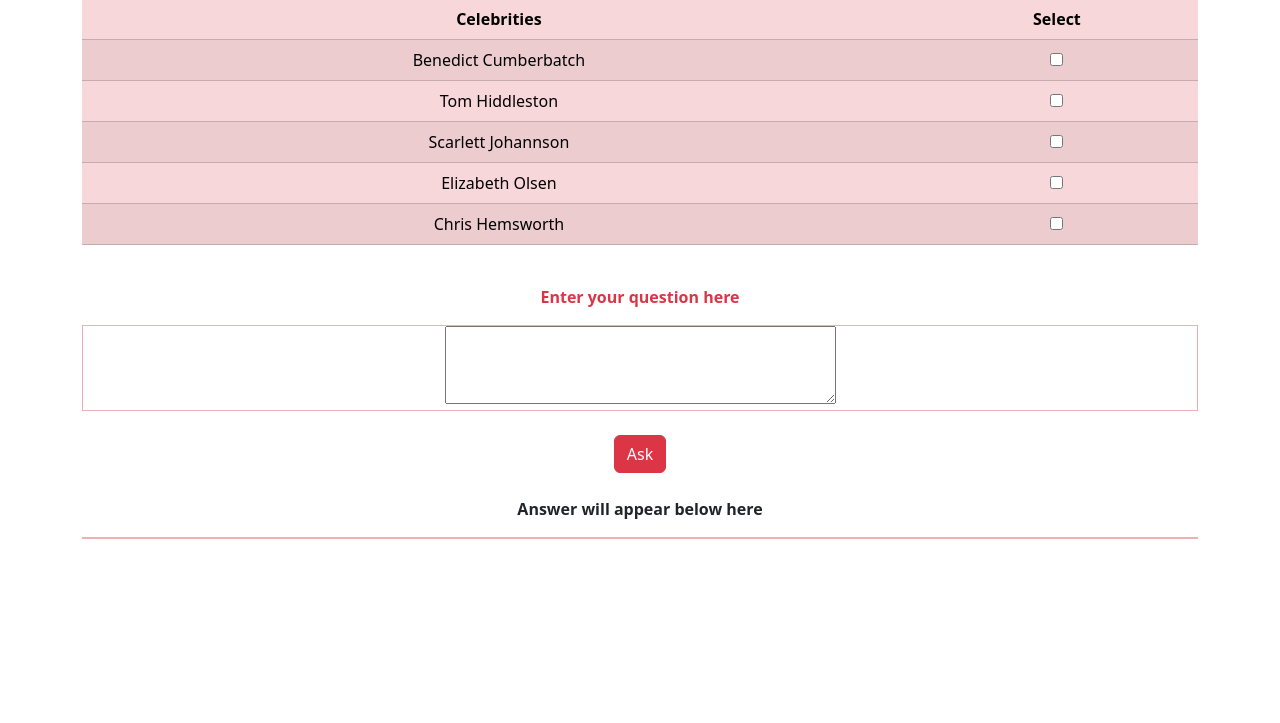
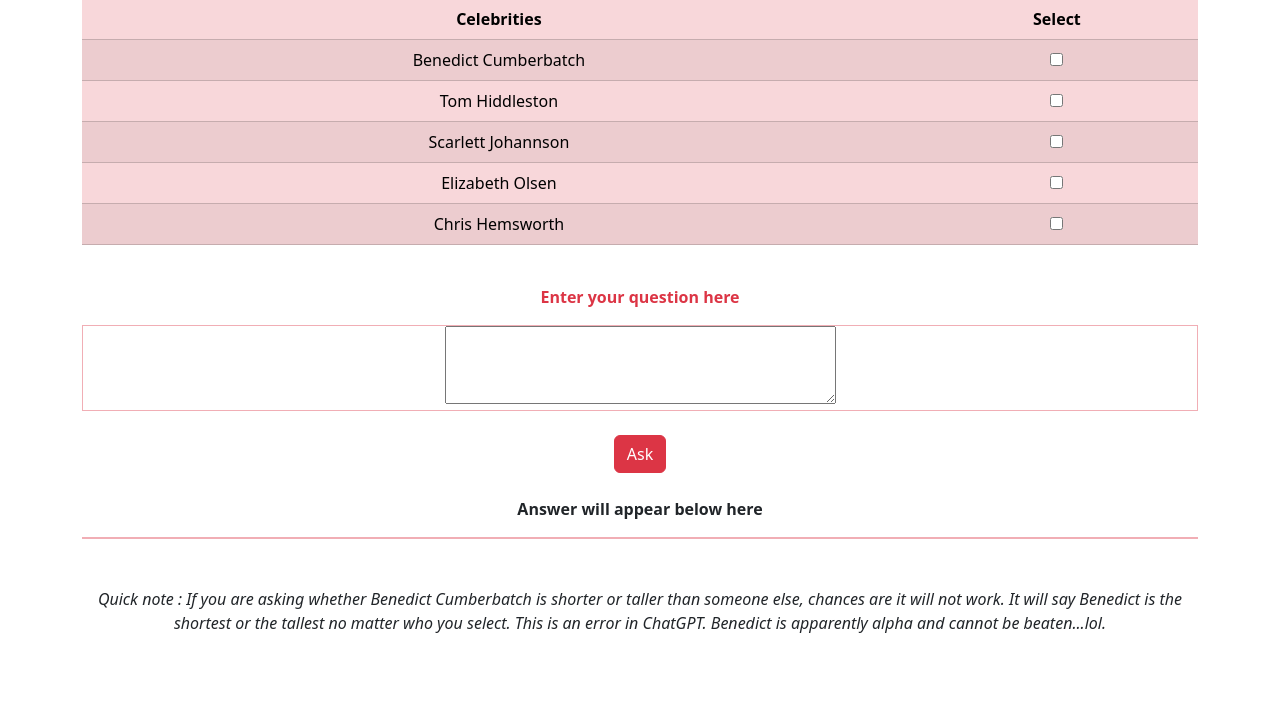
Before and after one commit to bluedrank09/celebrityAIBot, a Django app: page /celebAI/ in a window 1280 px wide. Shown: the part 83-806 px from the top of the page. Before the commit the page ends 622 px from the top, so only its background shows below. Run offline with Django 4.2, Linux system fonts and the light colour scheme.

Commit message:
Added comments, added disclaimer

```diff
--- a/celebrityAIBotApp/forms.py
+++ b/celebrityAIBotApp/forms.py
@@ -1,9 +1,12 @@
+# importing libraries needed
 from django import forms
 
-class CelebrityQuestion(forms.Form):
+class CelebrityQuestion(forms.Form): # creating class
+    # checkboxes
     first_celebrity = forms.BooleanField(label="Benedict Cumberbatch", required=False)
     second_celebrity = forms.BooleanField(label="Tom Hiddleston", required=False)
     third_celebrity = forms.BooleanField(label="Scarlett Johannson", required=False)
     fourth_celebrity = forms.BooleanField(label="Elizabeth Olsen", required=False)
     fifth_celebrity = forms.BooleanField(label="Chris Hemsworth", required=False)
+    # input field for users question
     celeb_question = forms.CharField(label="Ask your question here", max_length=1000, initial=' ', widget=forms.Textarea(attrs={'rows':3}))
--- a/celebrityAIBotApp/templates/celebrity-ai.html
+++ b/celebrityAIBotApp/templates/celebrity-ai.html
@@ -1,8 +1,8 @@
-{% extends 'base.html' %}
+{% extends 'base.html' %} <!-- extending base html file so that I don't have to retpye it everytime -->
 
 {% load static %}
 
-{% block title%}
+{% block title%} <!-- title of the page -->
     Celebrity AI Chatbot
 {% endblock %}
 
@@ -13,16 +13,18 @@
 
     <div class = 'container text-center'>
         <form method = "GET">
-            {% csrf_token %}
+            {% csrf_token %} <!-- part of the url that shows in the middle...the csrf token -->
+            <!-- creating a table to put the checkboxes in -->
             <table class="table table-danger table-striped"> <!-- classes make the table have distinguished rows and in the colour red -->
                 <thead>
                     <tr>
+                        <!-- creating the two table headers -->
                         <th>Celebrities</th>
                         <th>Select</th>
                     </tr>
                 </thead>
                 <tbody>
-                    <tr>
+                    <tr> <!-- all the <tr>s are different checkboxes. it will go to the forms file and get the input field as a checkbox to display -->
                         <td>{{ form.first_celebrity.label }}</td>
                         <td>{{ form.first_celebrity }}</td>
                     </tr>
@@ -46,20 +48,29 @@
             </table>
             <br> <!-- end of table -->
             <div class="fw-semibold text-center text-danger">
+                <!-- label to tell uses to input question in the box below -->
                 <p>Enter your question here </p>
             </div>
             <div class="border border-danger-subtle">
+                <!-- where users actually input their question -->
                 {{ form.celeb_question}}
             </div>
             <br>
+            <!-- creating ask button -->
             <input class="btn btn-danger" type="submit" value="Ask">
             <br>
             <br>
             <div class="fw-semibold">
                 <p>Answer will appear below here </p>
             </div>
-            <div class = "border border-danger-subtle">
+            <div class = "border border-danger-subtle"> <!-- space for the anser to appear -->
                 {{ answer }}
+            </div>
+            <br>
+            <br>
+            <!-- giving a quick disclaimer that benedict cumberbatch height comparisons don't work -->
+            <div class="text-center text-wrap fst-italic">
+                <p>Quick note : If you are asking whether Benedict Cumberbatch is shorter or taller than someone else, chances are it will not work. It will say Benedict is the shortest or the tallest no matter who you select. This is an error in ChatGPT. Benedict is apparently alpha and cannot be beaten...lol. </p>
             </div>
             <br>
             <br>
@@ -70,5 +81,5 @@
 
 
 
-    {% endblock %}
+    {% endblock %} <!-- ending of the base html file code -->
 </body>
--- a/celebrityAIBotApp/views.py
+++ b/celebrityAIBotApp/views.py
@@ -9,15 +9,16 @@ import datetime
 
 def celebrity_ai_view(request):
     try:
-        listTickedCelebrities = [] # list that will contain the elements of the users question - who are they asking about and what the question was. will later get converted into a string
+        listTickedCelebrities = [] # list that will contain the elements of the users question - who are they asking about and what the question was.
+                                #will later get converted into a string
         question_string = "" # initialising the string
         context = {}
-        form = CelebrityQuestion(request.GET or None)
+        form = CelebrityQuestion(request.GET or None) #
         context['form'] = form
 
         print(f"celebrity_ai_view has been invoked") # for debugging lol coding hates me
 
-        if request.method == 'GET' :
+        if request.method == 'GET' : # when the checkbox is clicked, the program knows this as the request method was "GET" - it is getting information
             firstCelebrityTicked = request.GET.get('first_celebrity')
             print(f"{firstCelebrityTicked}")
 
@@ -38,7 +39,7 @@ def celebrity_ai_view(request):
 
             # all of these if conditions will add the actors name to the list of components for the query string if they have ben checked
             # if they have been, only their names will be given as part of the query string
-            if firstCelebrityTicked:
+            if firstCelebrityTicked: # checking if
                 listTickedCelebrities.append("Benedict Cumberbatch")
 
             if secondCelebrityTicked:
@@ -53,7 +54,7 @@ def celebrity_ai_view(request):
             if fifthCelebrityTicked:
                 listTickedCelebrities.append("Chris Hemsworth")
 
-            listTickedCelebrities.append(question_asked)
+            listTickedCelebrities.append(question_asked) # getting the input form the question box and adding it to the query string
 
             # making all of the items in that list into a string that can be used as the full query the user has given
             for item in listTickedCelebrities:
@@ -78,7 +79,7 @@ def get_response(question_string): # function that goes and gets the answer to t
     try:
         prompt_template = "" # initialising prompt
 
-        get_api_key() # getting api key from azure - the functoin itself is right below this one
+        get_api_key() # getting api key from azure keyvault- the functoin itself is right below this one
 
         print(f"get_response has been invoked") # more debigging lol
 
@@ -96,15 +97,17 @@ def get_response(question_string): # function that goes and gets the answer to t
         question_answer_prompt = QuestionAnswerPrompt(prompt_template) # making the
         final_question = f"{question_string}"
 
-        print(f"About to use openAI")
+        print(f"About to use openAI") # debugging...lol
 
-        response = index.query(final_question, text_qa_template = question_answer_prompt)
+        response = index.query(final_question, text_qa_template = question_answer_prompt) # gets the response
 
-        #print(f"Finished querying {now:%c}")
+        now = datetime.datetime.now() # for logging - this wll give the exact date with m=day, month, year, hours, minutes, seconds
+
+        print(f"Finished querying {now:%c}")
 
         return(response)
 
-    except Exception as error:
+    except Exception as error: # raising error if there is one
         raise error
 
     finally:
```
